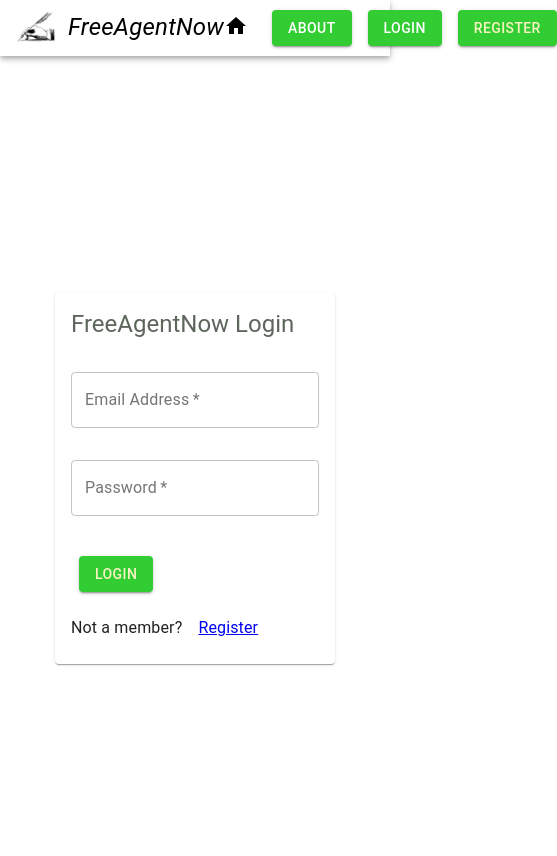
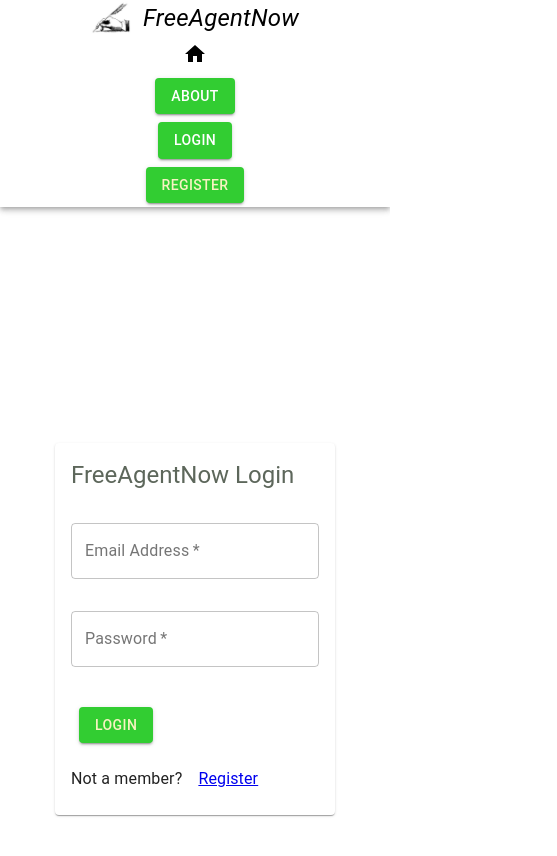
Before and after one commit to jayjscotto/fan-react, a React (Create React App) app in the folder client/: page /login in a window 390 px wide. Shown: the top 856 px of the page, 557 px wide, since content can reach past the window. Built offline with nearby package versions, Linux system fonts and the light colour scheme.

Commit message:
optimizing menu for mobile

```diff
--- a/client/src/Components/Appbar.js
+++ b/client/src/Components/Appbar.js
@@ -25,6 +25,19 @@ const useStyles = makeStyles((theme) => ({
   root: {
     flexGrow: 1,
   },
+  toolBar: {
+    [theme.breakpoints.down('sm')]: {
+      display: 'flex',
+      flexDirection: 'column',
+      alignContent: 'center',
+      alignItems: 'center',
+      justifyContent: 'space-between',
+    },
+    [theme.breakpoints.up('sm')]: {
+      display: 'flex',
+      flexDirection: 'row',
+    },
+  },
   title: {
     flexGrow: 1,
     fontStyle: 'italic',
@@ -44,6 +57,9 @@ const useStyles = makeStyles((theme) => ({
     '&:hover': {
       transform: 'scale(1.2)',
     },
+    [theme.breakpoints.down('sm')]: {
+      margin: '0.25em'
+    }
   },
   menuButton: {
     background: '#32CD32',
@@ -59,6 +75,9 @@ const useStyles = makeStyles((theme) => ({
     marginRight: theme.spacing(2),
     textDecoration: 'none',
     color: '#000000',
+    [theme.breakpoints.down('sm')]: {
+      margin: '0.25em'
+    }
   },
   image: {
     width: '40px',
@@ -89,7 +108,7 @@ const Appbar = (props) => {
   return (
     <div className='root'>
       <AppBar position='static' className={classes.bar}>
-        <Toolbar>
+        <Toolbar className={classes.toolBar}>
           <Typography className={classes.title}>
             <Link className={classes.logoLink} to='/'>
               <img className={classes.image} src={Logo} alt='logo.jpg'/>
--- a/client/src/Pages/Home.js
+++ b/client/src/Pages/Home.js
@@ -24,8 +24,6 @@ const Quadrant = (props) => {
     <>
       <Grid
         container
-        spacing={3}
-
         wrap='wrap'
         direction='row'
         justify='space-around'
```
